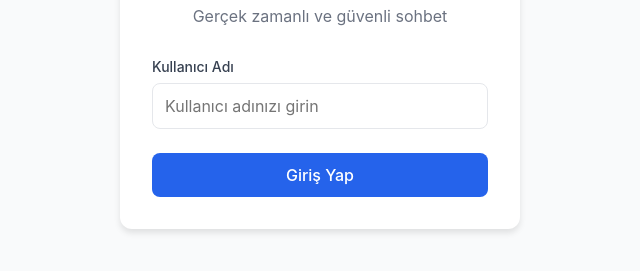
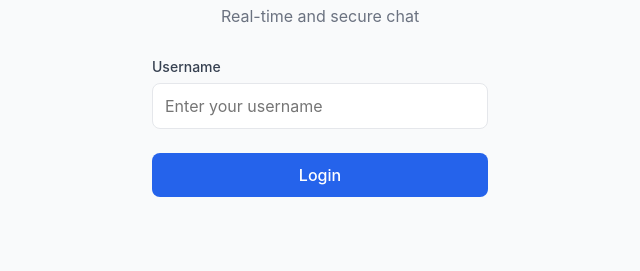
Before and after one commit to pitopichat/pitopichat.github.io, a website: page index.html in a window 1280 px wide. Shown: the part 317-588 px from the top of the page, without its empty margins (320-960 px from the left). Drawn offline with Linux system fonts and the light colour scheme.

Commit message:
Update index.html

```diff
--- a/index.html
+++ b/index.html
@@ -31,9 +31,7 @@
             width: 100%;
             max-width: 400px;
             padding: 2rem;
-            background-color: white;
             border-radius: 0.75rem;
-            box-shadow: 0 4px 6px rgba(0, 0, 0, 0.1);
         }
 
         .login-header {
@@ -113,14 +111,14 @@
     <div class="login-container">
         <div class="login-header">
             <h1>P2P Chat</h1>
-            <p>Gerçek zamanlı ve güvenli sohbet</p>
+            <p>Real-time and secure chat</p>
         </div>
         <form class="login-form" id="login-form">
             <div class="form-group">
-                <label for="username">Kullanıcı Adı</label>
-                <input type="text" id="username" name="username" placeholder="Kullanıcı adınızı girin" required minlength="2" />
+                <label for="username">Username</label>
+                <input type="text" id="username" name="username" placeholder="Enter your username" required minlength="2" />
             </div>
-            <button type="submit" class="login-button" id="login-button">Giriş Yap</button>
+            <button type="submit" class="login-button" id="login-button">Login</button>
         </form>
     </div>
 
```
